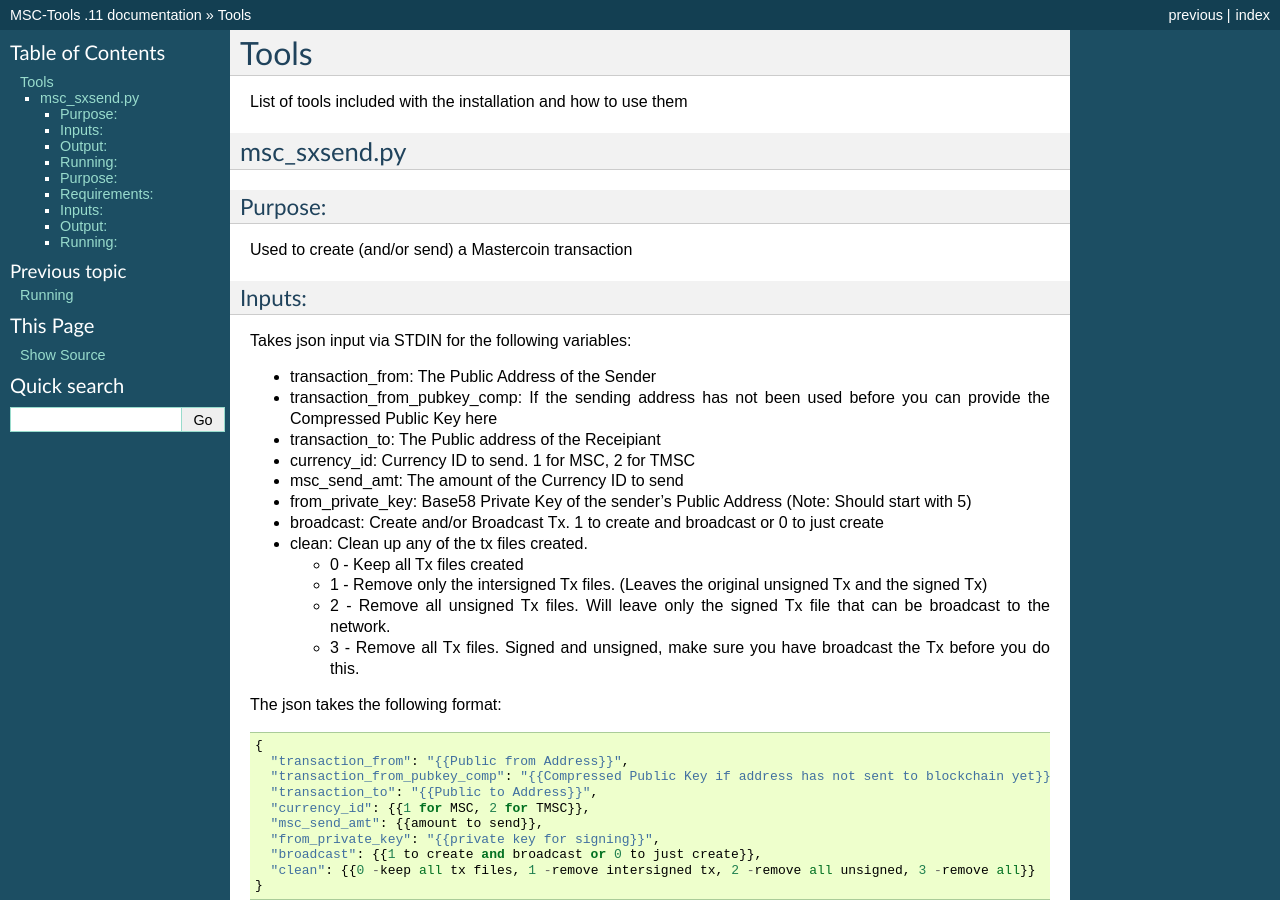
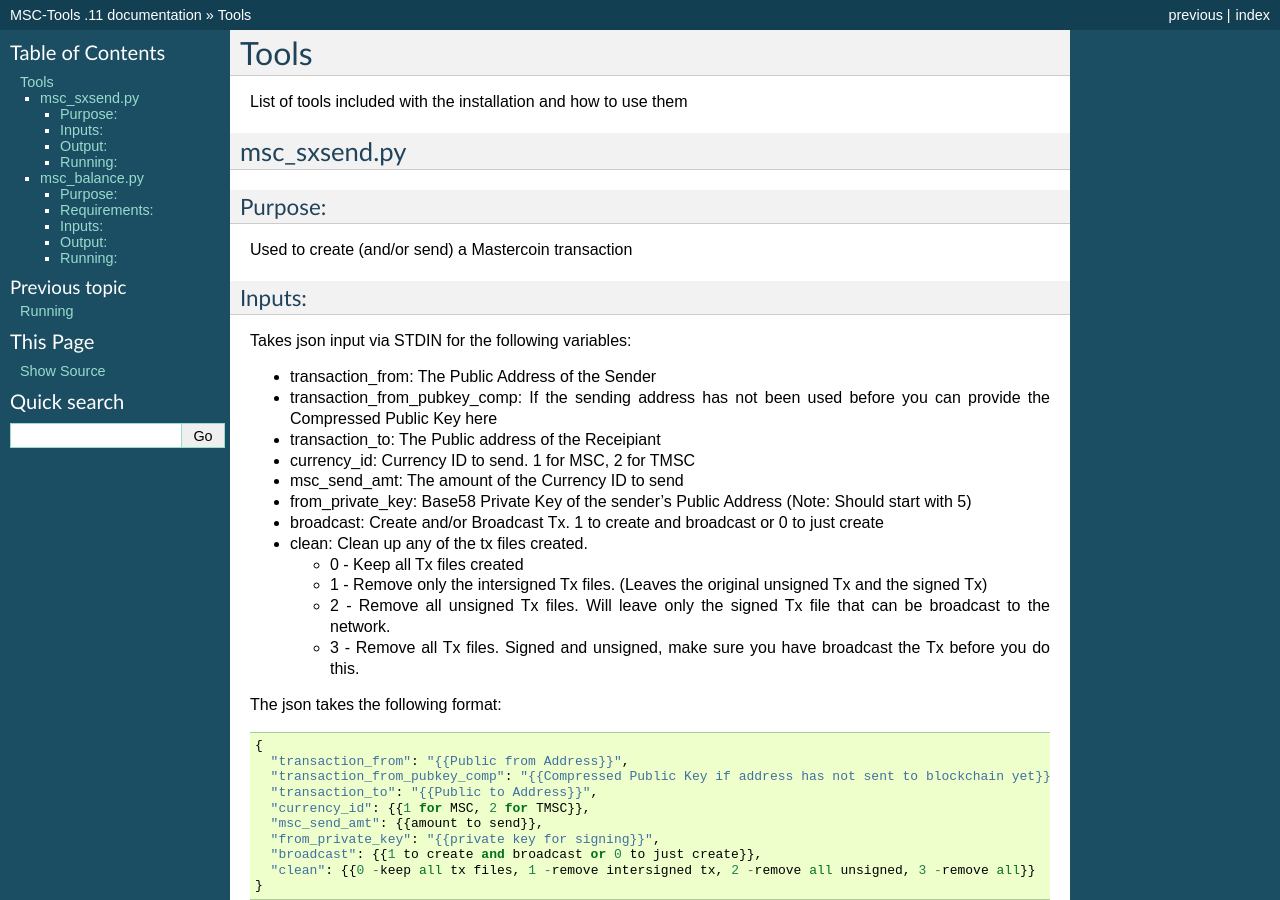
Before and after one commit to mastercoin-MSC/install-msc, a Sphinx documentation site: the page built from docs/pages/tools.rst, in a window 1280 px wide and 900 px high. Built offline with Sphinx 7.4.7, drawn with Linux system fonts in a browser that asks for light colours; formulas are drawn with MathJax 3; some of the changed text lies outside the part shown.

Commit message:
really fix formatting

```diff
--- a/docs/pages/tools.rst
+++ b/docs/pages/tools.rst
@@ -95,7 +95,7 @@
 
 
 msc_balance.py
----_----------
+--------------
 
 Purpose:
 ^^^^^^^^
```
Also changed, not shown: 6 other files.
